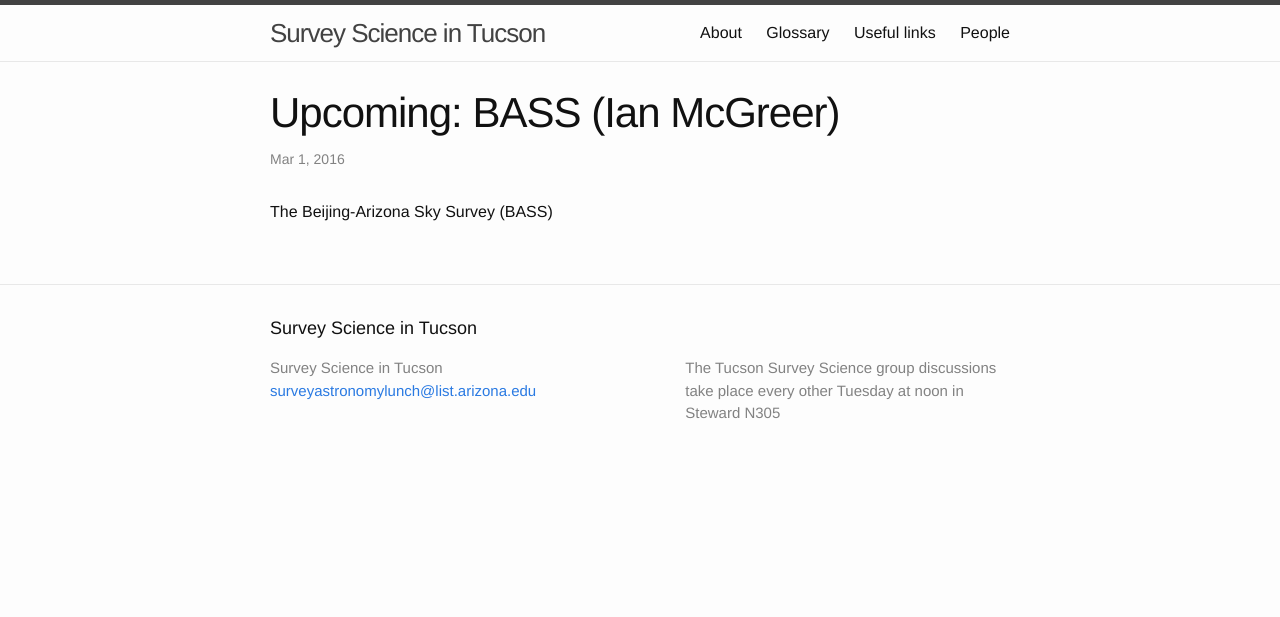
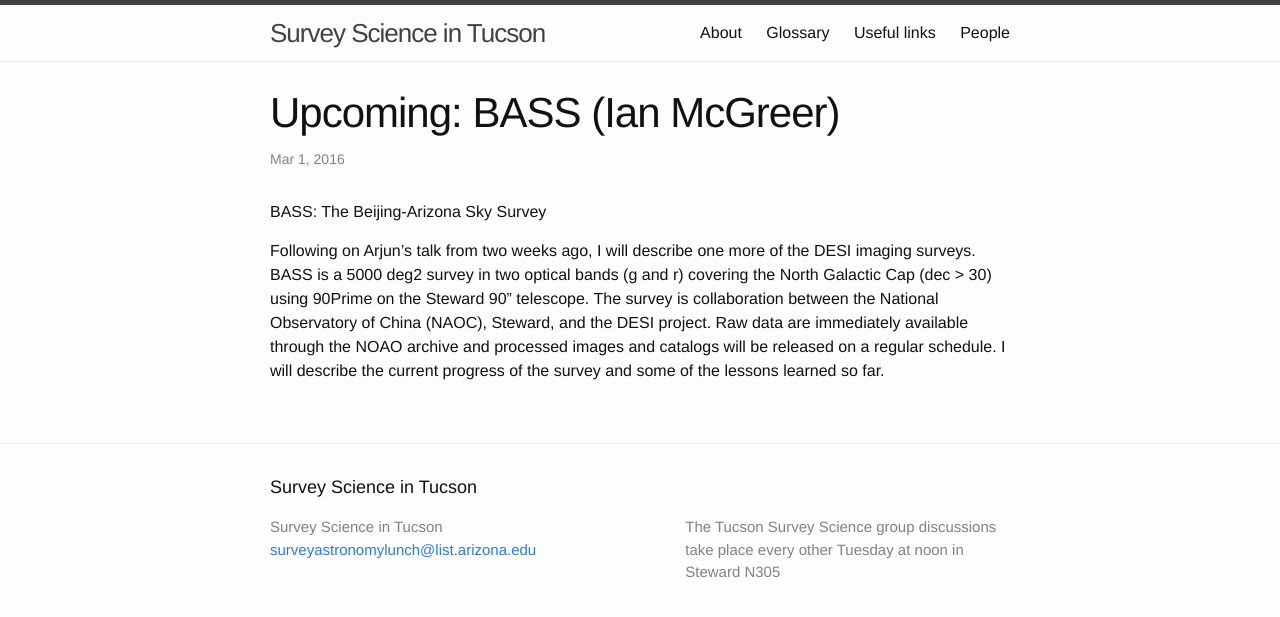
Before and after one commit to SurveyScience/SurveyScience.github.io, a Jekyll site: the page built from _posts/2016-03-01-ian-mcgreer.markdown, in a window 1280 px wide. Shown: the top 617 px of the page. Built offline with Jekyll 4.4.1, drawn with Linux system fonts in a browser that asks for light colours.

Commit message:
Update 2016-03-01-ian-mcgreer.markdown

```diff
--- a/_posts/2016-03-01-ian-mcgreer.markdown
+++ b/_posts/2016-03-01-ian-mcgreer.markdown
@@ -5,4 +5,6 @@ date:   2016-03-01 12:00:00 -0700
 categories: jekyll update
 ---
 
-The Beijing-Arizona Sky Survey (BASS)
+BASS: The Beijing-Arizona Sky Survey
+
+Following on Arjun's talk from two weeks ago, I will describe one more of the DESI imaging surveys. BASS is a 5000 deg2 survey in two optical bands (g and r) covering the North Galactic Cap (dec > 30) using 90Prime on the Steward 90" telescope. The survey is collaboration between the National Observatory of China (NAOC), Steward, and the DESI project. Raw data are immediately available through the NOAO archive and processed images and catalogs will be released on a regular schedule. I will describe the current progress of the survey and some of the lessons learned so far.
```
